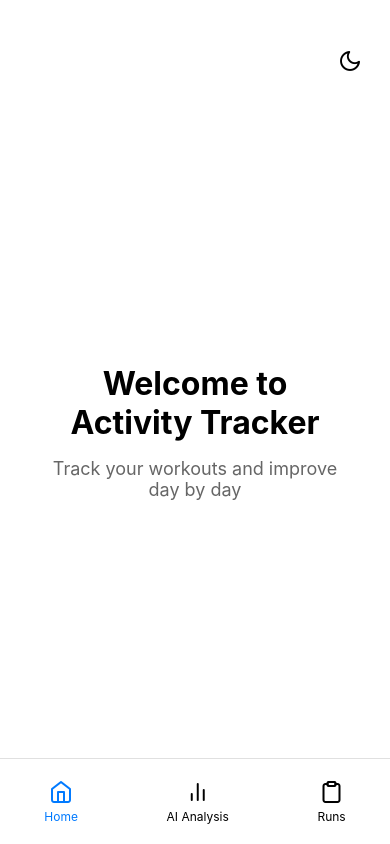
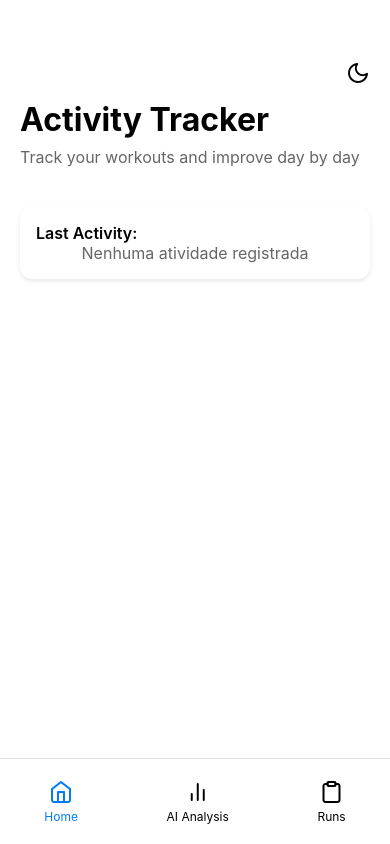
Before and after one commit to renanbmello/GarminAICoachApp, a React Native app: screen /Home in a window 390 px wide. Built offline with nearby package versions, Linux system fonts and the light colour scheme; no server answers.

Commit message:
feat: last activity on home

```diff
--- a/src/components/HomeScreen.tsx
+++ b/src/components/HomeScreen.tsx
@@ -1,5 +1,5 @@
-import React from 'react';
-import { View, Text, StyleSheet, TouchableOpacity } from 'react-native';
+import React, { useState, useEffect } from 'react';
+import { View, Text, StyleSheet, TouchableOpacity, ScrollView, ActivityIndicator } from 'react-native';
 import { useNavigation } from '@react-navigation/native';
 import { NativeStackNavigationProp } from '@react-navigation/native-stack';
 import { RootStackParamList } from '../types/navigation';
@@ -8,11 +8,31 @@ import { useTheme } from '../context/ThemeContext';
 import Icons from 'react-native-vector-icons/Feather';
 import { colors } from '../theme/colors';
 import { NavigationBar } from './NavigationBar';
+import { ActivityCard } from './ActivityCard';
+import { activityCardStyles as activityCardStyles } from '../styles/components/activityCard.styles';
+import { Activity } from '../types/activity';
+import { ActivityService } from '../services/api';
 
 type HomeScreenNavigationProp = NativeStackNavigationProp<RootStackParamList, 'Home'>;
 
 export const HomeScreen: React.FC = () => {
   const { theme, toggleTheme } = useTheme();
+  const [activity, setActivity] = useState<Activity | null>(null);
+  const [isLoading, setIsLoading] = useState(true);
+
+  useEffect(() => {
+    const loadLastActivity = async () => {
+      try {
+        const lastActivity = await ActivityService.getLastActivity();
+        setActivity(lastActivity);
+      } catch (error) {
+        console.error('Error loading last activity:', error);
+      } finally {
+        setIsLoading(false);
+      }
+    };
+    loadLastActivity();
+  }, []);
 
   return (
     <View style={styles(theme).container}>
@@ -26,12 +46,34 @@ export const HomeScreen: React.FC = () => {
           color={theme === 'light' ? '#000' : '#fff'}
         />
       </TouchableOpacity>
-      <View style={styles(theme).content}>
-        <Text style={styles(theme).welcomeTitle}>Welcome to{'\n'}Activity Tracker</Text>
-        <Text style={styles(theme).welcomeText}>
-          Track your workouts and improve day by day
-        </Text>
-      </View>
+
+      <ScrollView style={styles(theme).scrollView}>
+        <View style={styles(theme).content}>
+          <Text style={styles(theme).welcomeTitle}>Activity Tracker</Text>
+          <Text style={styles(theme).welcomeText}>
+            Track your workouts and improve day by day
+          </Text>
+
+          <View style={activityCardStyles(theme).container}>
+            <Text style={activityCardStyles(theme).title}>Last Activity:</Text>
+            {isLoading ? (
+              <View style={styles(theme).loadingContainer}>
+                <ActivityIndicator
+                  size="large"
+                  color={theme === 'light' ? colors.light.primary : colors.dark.primary}
+                />
+              </View>
+            ) : activity ? (
+              <ActivityCard activity={activity} onPress={() => {}} />
+            ) : (
+              <Text style={[activityCardStyles(theme).noActivityText]}>
+                Nenhuma atividade registrada
+              </Text>
+            )}
+          </View>
+        </View>
+      </ScrollView>
+
       <NavigationBar />
     </View>
   );
--- a/src/services/api.ts
+++ b/src/services/api.ts
@@ -16,6 +16,15 @@ export const ActivityService = {
       console.error('Error fetching activities:', error);
       throw error;
     }
+  },
+  async getLastActivity(): Promise<Activity> {
+    try {
+      const response = await api.get<Activity>('/latest-activity');
+      return response.data;
+    } catch (error) {
+      console.error('Error fetching last activity:', error);
+      throw error;
+    }
   }
 };
 
--- a/src/styles/components/activityCard.styles.ts
+++ b/src/styles/components/activityCard.styles.ts
@@ -3,11 +3,9 @@ import { colors } from '../../theme/colors';
 
 export const activityCardStyles = (theme: 'light' | 'dark') => StyleSheet.create({
     container: {
-      backgroundColor: colors[theme].background,
+      backgroundColor: colors[theme].card,
       borderRadius: 12,
       padding: 16,
-      marginHorizontal: 16,
-      marginVertical: 8,
       shadowColor: '#000',
       shadowOffset: { width: 0, height: 2 },
       shadowOpacity: 0.1,
@@ -50,6 +48,11 @@ export const activityCardStyles = (theme: 'light' | 'dark') => StyleSheet.create
       fontWeight: '500',
       color: colors[theme].text.primary,
     },
+    noActivityText: {
+      textAlign: 'center',
+      fontSize: 16,
+      color: colors[theme].text.secondary,
+    },
   });
 
 export default activityCardStyles;
--- a/src/styles/components/homeScreen.styles.ts
+++ b/src/styles/components/homeScreen.styles.ts
@@ -5,45 +5,48 @@ export const homeScreenStyles = (theme: 'light' | 'dark') => StyleSheet.create({
   container: {
     flex: 1,
     backgroundColor: colors[theme].background,
-    padding: 20,
-    paddingBottom: 0,
+  },
+  scrollView: {
+    flex: 1,
   },
   content: {
-    flex: 1,
-    justifyContent: 'center',
-    alignItems: 'center',
+    paddingTop: 100,
+    paddingHorizontal: 20,
   },
   welcomeTitle: {
     fontSize: 32,
     fontWeight: 'bold',
     color: colors[theme].text.primary,
-    textAlign: 'center',
-    marginBottom: 16,
+    marginBottom: 8,
   },
   welcomeText: {
-    fontSize: 18,
+    fontSize: 16,
     color: colors[theme].text.secondary,
-    textAlign: 'center',
-    paddingHorizontal: 20,
+    marginBottom: 40,
   },
-  button: {
-    backgroundColor: colors[theme].primary,
-    paddingVertical: 16,
-    borderRadius: 12,
-    alignItems: 'center',
-    marginBottom: 20,
+  cardContainer: {
+    width: '100%',
   },
-  buttonText: {
-    color: '#FFFFFF',
-    fontSize: 18,
-    fontWeight: '600',
+  sectionTitle: {
+    fontSize: 24,
+    fontWeight: 'bold',
+    color: colors[theme].text.primary,
+    marginBottom: 16,
   },
   themeToggle: {
     position: 'absolute',
-    top: 40,
+    top: 60,
     right: 20,
-    padding: 8,
-    borderRadius: 20,
     zIndex: 1,
   },
+  loadingContainer: {
+    padding: 20,
+    alignItems: 'center',
+    justifyContent: 'center',
+  },
+  noActivityText: {
+    textAlign: 'center',
+    color: colors[theme].text.secondary,
+    padding: 20,
+  },
 });
```
